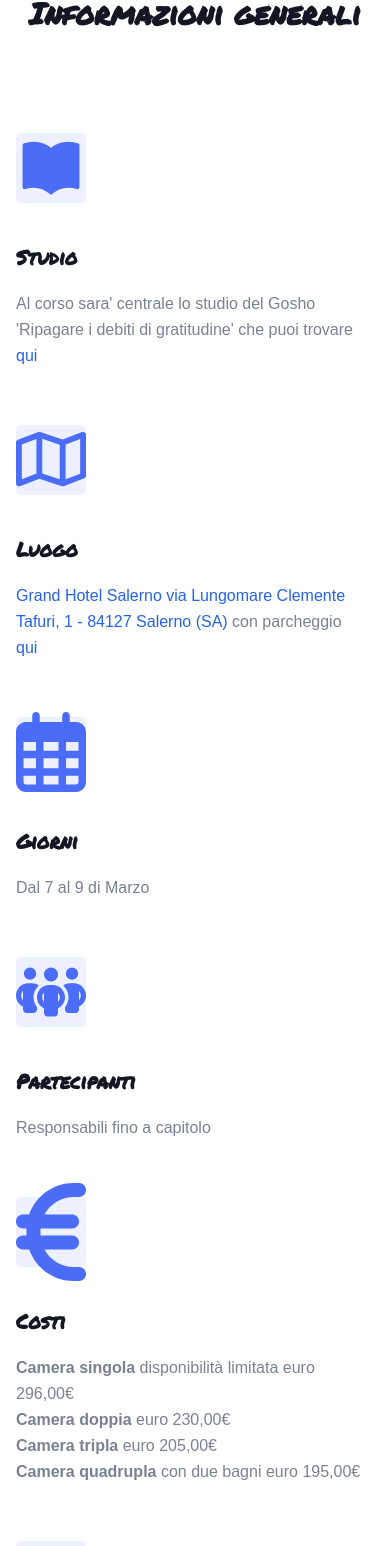
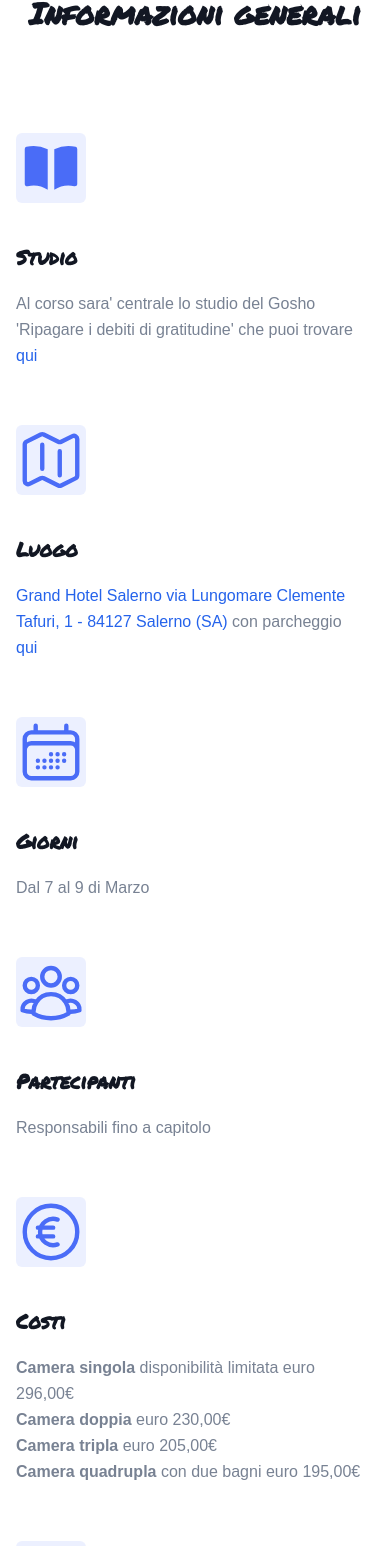
Before and after one commit to upalatucci/corso-uomini, a Next.js app: page / in a window 390 px wide. Shown: the part 1068-2614 px from the top of the page. Built offline with nearby package versions, Linux system fonts and the light colour scheme; no server answers; the database is empty; sample sign-in values are in the browser's storage.

Commit message:
icons on mobile

```diff
--- a/components/Features/SingleFeature.tsx
+++ b/components/Features/SingleFeature.tsx
@@ -5,7 +5,7 @@ const SingleFeature = ({ feature }: { feature: Feature }) => {
   return (
     <div className="w-full">
       <div className="wow fadeInUp" data-wow-delay=".15s">
-        <div className="mb-10 flex h-[70px] w-[70px] items-center justify-center rounded-md bg-primary bg-opacity-10 text-primary">
+        <div className="mb-10 h-[70px] w-[70px] items-center justify-center rounded-md bg-primary bg-opacity-10 text-primary">
           {icon}
         </div>
         <h3 className="mb-5 text-xl font-bold text-black sm:text-2xl lg:text-xl xl:text-2xl">
--- a/components/Features/featuresData.tsx
+++ b/components/Features/featuresData.tsx
@@ -1,39 +1,24 @@
 import { Feature } from "@/types/feature";
+import { BookOpenIcon } from "@heroicons/react/16/solid";
+import {
+  BanknotesIcon,
+  CalendarDaysIcon,
+  CurrencyEuroIcon,
+  MapIcon,
+  UserGroupIcon,
+} from "@heroicons/react/24/outline";
 
 const featuresData: Feature[] = [
   {
     id: 0,
-    icon: (
-      <svg
-        xmlns="http://www.w3.org/2000/svg"
-        fill="none"
-        viewBox="0 0 24 24"
-        strokeWidth={1.5}
-        stroke="currentColor"
-        className="fill-current"
-      >
-        <path
-          strokeLinecap="round"
-          strokeLinejoin="round"
-          d="M12 6.042A8.967 8.967 0 0 0 6 3.75c-1.052 0-2.062.18-3 .512v14.25A8.987 8.987 0 0 1 6 18c2.305 0 4.408.867 6 2.292m0-14.25a8.966 8.966 0 0 1 6-2.292c1.052 0 2.062.18 3 .512v14.25A8.987 8.987 0 0 0 18 18a8.967 8.967 0 0 0-6 2.292m0-14.25v14.25"
-        />
-      </svg>
-    ),
+    icon: <BookOpenIcon />,
     title: "Studio",
     paragraphHTML:
       "Al corso sara' centrale lo studio del Gosho 'Ripagare i debiti di gratitudine' che puoi trovare <a href='https://biblioteca.sgi-italia.org/rsnd/ripagare-i-debiti-di-gratitudine' class='text-blue-600 hover:underline' target='_blank'>qui</a>",
   },
   {
     id: 1,
-    icon: (
-      <svg
-        xmlns="http://www.w3.org/2000/svg"
-        viewBox="0 0 576 512"
-        className="fill-current"
-      >
-        <path d="M565.6 36.2C572.1 40.7 576 48.1 576 56l0 336c0 10-6.2 18.9-15.5 22.4l-168 64c-5.2 2-10.9 2.1-16.1 .3L192.5 417.5l-160 61c-7.4 2.8-15.7 1.8-22.2-2.7S0 463.9 0 456L0 120c0-10 6.1-18.9 15.5-22.4l168-64c5.2-2 10.9-2.1 16.1-.3L383.5 94.5l160-61c7.4-2.8 15.7-1.8 22.2 2.7zM48 136.5l0 284.6 120-45.7 0-284.6L48 136.5zM360 422.7l0-285.4-144-48 0 285.4 144 48zm48-1.5l120-45.7 0-284.6L408 136.5l0 284.6z" />
-      </svg>
-    ),
+    icon: <MapIcon />,
     title: "Luogo",
     paragraphHTML: `<a class='text-blue-600 hover:underline' target='_blank' href='https://www.google.com/maps/place/Grand+Hotel+Salerno/@40.6725175,14.7733016,17z/data=!3m1!4b1!4m9!3m8!1s0x133bc246d5b3550b:0x14eeac8b514c5197!5m2!4m1!1i2!8m2!3d40.6725135!4d14.7758765!16s%2Fg%2F1tj5515h?entry=ttu&g_ep=EgoyMDI0MTIxMS4wIKXMDSoASAFQAw%3D%3D'>
        Grand Hotel Salerno via Lungomare Clemente Tafuri, 1 - 84127 Salerno (SA)
@@ -41,44 +26,20 @@ const featuresData: Feature[] = [
   },
   {
     id: 2,
-    icon: (
-      <svg
-        xmlns="http://www.w3.org/2000/svg"
-        viewBox="0 0 448 512"
-        className="fill-current"
-      >
-        <path d="M152 24c0-13.3-10.7-24-24-24s-24 10.7-24 24l0 40L64 64C28.7 64 0 92.7 0 128l0 16 0 48L0 448c0 35.3 28.7 64 64 64l320 0c35.3 0 64-28.7 64-64l0-256 0-48 0-16c0-35.3-28.7-64-64-64l-40 0 0-40c0-13.3-10.7-24-24-24s-24 10.7-24 24l0 40L152 64l0-40zM48 192l80 0 0 56-80 0 0-56zm0 104l80 0 0 64-80 0 0-64zm128 0l96 0 0 64-96 0 0-64zm144 0l80 0 0 64-80 0 0-64zm80-48l-80 0 0-56 80 0 0 56zm0 160l0 40c0 8.8-7.2 16-16 16l-64 0 0-56 80 0zm-128 0l0 56-96 0 0-56 96 0zm-144 0l0 56-64 0c-8.8 0-16-7.2-16-16l0-40 80 0zM272 248l-96 0 0-56 96 0 0 56z" />
-      </svg>
-    ),
+    icon: <CalendarDaysIcon />,
     title: "Giorni",
     paragraph: "Dal 7 al 9 di Marzo",
   },
   {
     id: 3,
-    icon: (
-      <svg
-        xmlns="http://www.w3.org/2000/svg"
-        viewBox="0 0 640 512"
-        className="fill-current"
-      >
-        <path d="M72 88a56 56 0 1 1 112 0A56 56 0 1 1 72 88zM64 245.7C54 256.9 48 271.8 48 288s6 31.1 16 42.3l0-84.7zm144.4-49.3C178.7 222.7 160 261.2 160 304c0 34.3 12 65.8 32 90.5l0 21.5c0 17.7-14.3 32-32 32l-64 0c-17.7 0-32-14.3-32-32l0-26.8C26.2 371.2 0 332.7 0 288c0-61.9 50.1-112 112-112l32 0c24 0 46.2 7.5 64.4 20.3zM448 416l0-21.5c20-24.7 32-56.2 32-90.5c0-42.8-18.7-81.3-48.4-107.7C449.8 183.5 472 176 496 176l32 0c61.9 0 112 50.1 112 112c0 44.7-26.2 83.2-64 101.2l0 26.8c0 17.7-14.3 32-32 32l-64 0c-17.7 0-32-14.3-32-32zm8-328a56 56 0 1 1 112 0A56 56 0 1 1 456 88zM576 245.7l0 84.7c10-11.3 16-26.1 16-42.3s-6-31.1-16-42.3zM320 32a64 64 0 1 1 0 128 64 64 0 1 1 0-128zM240 304c0 16.2 6 31 16 42.3l0-84.7c-10 11.3-16 26.1-16 42.3zm144-42.3l0 84.7c10-11.3 16-26.1 16-42.3s-6-31.1-16-42.3zM448 304c0 44.7-26.2 83.2-64 101.2l0 42.8c0 17.7-14.3 32-32 32l-64 0c-17.7 0-32-14.3-32-32l0-42.8c-37.8-18-64-56.5-64-101.2c0-61.9 50.1-112 112-112l32 0c61.9 0 112 50.1 112 112z" />
-      </svg>
-    ),
+    icon: <UserGroupIcon />,
     title: "Partecipanti",
     paragraph: "Responsabili fino a capitolo",
   },
 
   {
     id: 4,
-    icon: (
-      <svg
-        xmlns="http://www.w3.org/2000/svg"
-        viewBox="0 0 320 512"
-        className="fill-current"
-      >
-        <path d="M48.1 240c-.1 2.7-.1 5.3-.1 8l0 16c0 2.7 0 5.3 .1 8L32 272c-17.7 0-32 14.3-32 32s14.3 32 32 32l28.3 0C89.9 419.9 170 480 264 480l24 0c17.7 0 32-14.3 32-32s-14.3-32-32-32l-24 0c-57.9 0-108.2-32.4-133.9-80L256 336c17.7 0 32-14.3 32-32s-14.3-32-32-32l-143.8 0c-.1-2.6-.2-5.3-.2-8l0-16c0-2.7 .1-5.4 .2-8L256 240c17.7 0 32-14.3 32-32s-14.3-32-32-32l-125.9 0c25.7-47.6 76-80 133.9-80l24 0c17.7 0 32-14.3 32-32s-14.3-32-32-32l-24 0C170 32 89.9 92.1 60.3 176L32 176c-17.7 0-32 14.3-32 32s14.3 32 32 32l16.1 0z" />
-      </svg>
-    ),
+    icon: <CurrencyEuroIcon />,
     title: "Costi",
     paragraphHTML: `<strong>Camera singola</strong> disponibilità limitata euro 296,00€ <br/>
   <strong>Camera doppia</strong> euro 230,00€ <br/>
@@ -88,15 +49,7 @@ const featuresData: Feature[] = [
 
   {
     id: 5,
-    icon: (
-      <svg
-        xmlns="http://www.w3.org/2000/svg"
-        viewBox="0 0 576 512"
-        className="fill-current"
-      >
-        <path d="M512 80c8.8 0 16 7.2 16 16l0 32L48 128l0-32c0-8.8 7.2-16 16-16l448 0zm16 144l0 192c0 8.8-7.2 16-16 16L64 432c-8.8 0-16-7.2-16-16l0-192 480 0zM64 32C28.7 32 0 60.7 0 96L0 416c0 35.3 28.7 64 64 64l448 0c35.3 0 64-28.7 64-64l0-320c0-35.3-28.7-64-64-64L64 32zm56 304c-13.3 0-24 10.7-24 24s10.7 24 24 24l48 0c13.3 0 24-10.7 24-24s-10.7-24-24-24l-48 0zm128 0c-13.3 0-24 10.7-24 24s10.7 24 24 24l112 0c13.3 0 24-10.7 24-24s-10.7-24-24-24l-112 0z" />
-      </svg>
-    ),
+    icon: <BanknotesIcon className="fill-current" />,
     title: "Metodo di pagamento",
     paragraphHTML: `Bonifico bancario <strong>entro il 10 Febbraio</strong>: Dapro Viaggi Tour Operator Sas <br>IBAN: <strong>IT90J0837815201000000417266</strong>`,
   },
```
